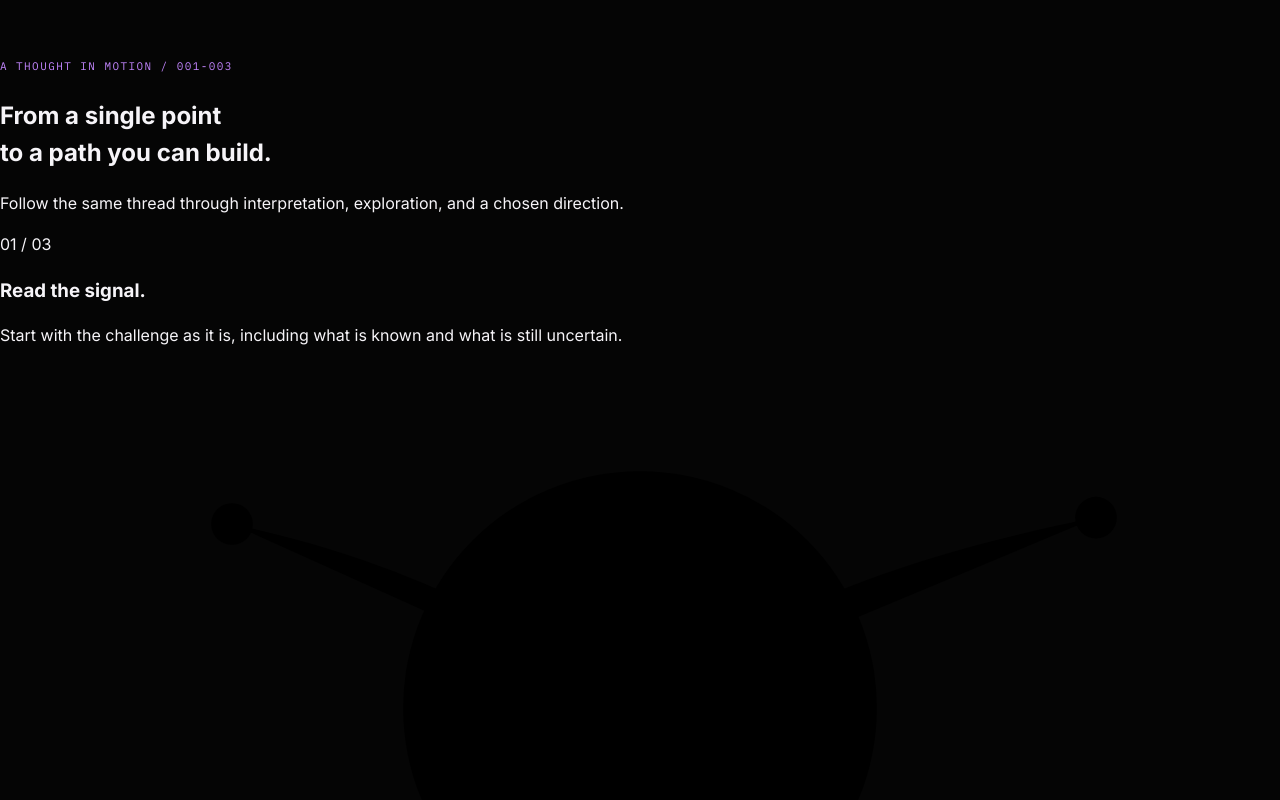
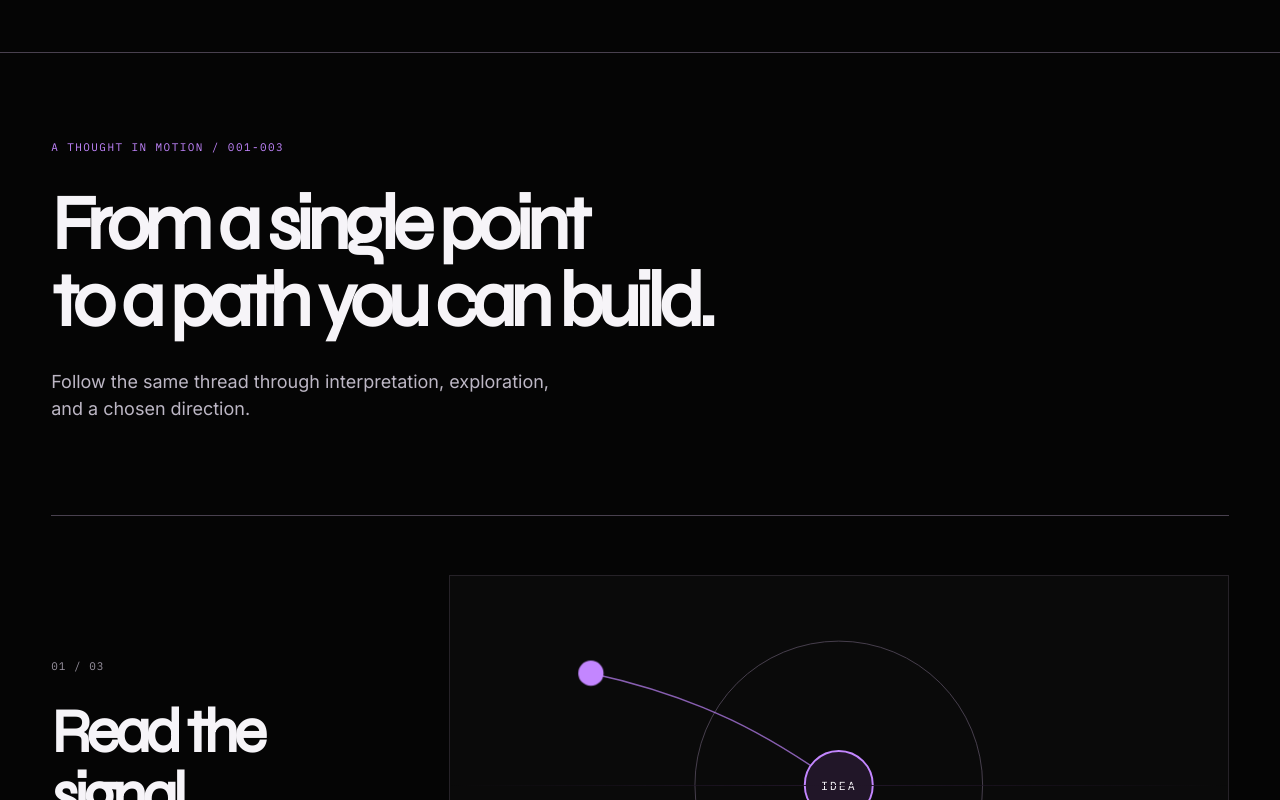
Before and after one commit to luch91/Hacktor, a React (Vite) app in the folder apps/web/: page / in a window 1280 px wide. Shown: the part 1360-2160 px from the top of the page. Built offline with nearby package versions, Linux system fonts and the light colour scheme.

Commit message:
Animate editorial landing sequence with reduced-motion state

```diff
--- a/apps/web/src/styles.css
+++ b/apps/web/src/styles.css
@@ -875,6 +875,45 @@ button:focus-visible, a:focus-visible, select:focus-visible { outline: 2px solid
 .landing-disclosure { color: var(--text-muted); font-family: var(--font-mono); font-size: 11px; margin: 0; padding: 20px clamp(20px, 4vw, 72px); }
 @keyframes orbit-breathe { to { transform: rotate(9deg) scale(1.025); } }
 
+.motion-sequence { border-top: 1px solid var(--border-strong); padding: 80px clamp(20px, 4vw, 72px) 60px; }
+.motion-sequence-intro { max-width: 900px; padding-bottom: 75px; }
+.motion-sequence-intro h2 { font-family: var(--font-display); font-size: clamp(44px, 6vw, 90px); letter-spacing: -.07em; line-height: 1; margin: 28px 0; }
+.motion-sequence-intro p { color: var(--text-secondary); font-size: 18px; line-height: 1.5; max-width: 46ch; }
+.motion-scene { align-items: center; border-top: 1px solid var(--border-strong); display: grid; gap: clamp(22px, 5vw, 90px); grid-template-columns: minmax(210px, .6fr) minmax(0, 1.4fr); min-height: 540px; padding: 48px 0; }
+.motion-scene-caption { align-self: center; }
+.motion-scene-caption > span, .motion-graphic-label, .motion-disclosure { color: var(--text-muted); font-family: var(--font-mono); font-size: 11px; letter-spacing: .09em; }
+.motion-scene-caption h3 { font-family: var(--font-display); font-size: clamp(36px, 4.8vw, 70px); letter-spacing: -.07em; line-height: 1.02; margin: 25px 0; }
+.motion-scene-caption p { color: var(--text-secondary); line-height: 1.6; max-width: 33ch; }
+.motion-graphic { background: var(--bg-secondary); border: 1px solid var(--border-subtle); min-width: 0; overflow: hidden; position: relative; }
+.motion-graphic::before { background: linear-gradient(90deg, transparent, var(--accent-subtle), transparent); content: ''; height: 1px; left: 0; position: absolute; right: 0; top: 50%; }
+.motion-graphic svg { display: block; width: 100%; }
+.motion-graphic-label { bottom: 18px; left: 22px; position: absolute; }
+.motion-graphic text { fill: var(--text-primary); font-family: var(--font-mono); font-size: 12px; letter-spacing: 2px; }
+.motion-halo { fill: none; stroke: var(--border-strong); stroke-width: 1; }
+.motion-line { fill: none; stroke: var(--accent); stroke-width: 1.5; stroke-dasharray: 420; stroke-dashoffset: 420; opacity: .68; }
+.motion-center { fill: var(--accent-subtle); stroke: var(--accent); stroke-width: 2; }
+.motion-node { fill: var(--accent); opacity: .24; transform-box: fill-box; transform-origin: center; }
+.motion-signal .motion-line:not(.motion-line-one), .motion-signal .motion-node:not(.motion-node-one) { display: none; }
+.motion-field .motion-line-four, .motion-field .motion-node-four { display: none; }
+.motion-resolve .motion-node-three { fill: var(--text-primary); }
+.motion-scene.is-visible .motion-line { animation: motion-draw 1.1s ease-out forwards; }
+.motion-scene.is-visible .motion-line-two { animation-delay: .18s; }
+.motion-scene.is-visible .motion-line-three { animation-delay: .36s; }
+.motion-scene.is-visible .motion-line-four { animation-delay: .54s; }
+.motion-scene.is-visible .motion-node { animation: motion-emerge .55s ease-out both; animation-delay: .65s; }
+.motion-scene.is-visible .motion-node-two { animation-delay: .8s; }
+.motion-scene.is-visible .motion-node-three { animation-delay: .95s; }
+.motion-scene.is-visible .motion-node-four { animation-delay: 1.1s; }
+.motion-scene.is-visible .motion-scene-caption { animation: motion-settle .7s ease-out both; }
+.motion-disclosure { border-top: 1px solid var(--border-subtle); margin: 0; padding-top: 22px; }
+@keyframes motion-draw { to { stroke-dashoffset: 0; } }
+@keyframes motion-emerge { from { opacity: 0; transform: scale(.25); } to { opacity: 1; transform: scale(1); } }
+@keyframes motion-settle { from { filter: blur(8px); opacity: .55; transform: translateY(18px); } to { filter: blur(0); opacity: 1; transform: translateY(0); } }
+@media (max-width: 768px) { .motion-sequence { padding-top: 62px; } .motion-sequence-intro { padding-bottom: 40px; } .motion-scene { gap: 18px; grid-template-columns: 1fr; min-height: 0; padding: 42px 0 56px; } .motion-scene-caption h3 { margin: 14px 0; } .motion-graphic { max-width: 750px; width: 100%; } }
+@media (prefers-reduced-motion: reduce) { .motion-scene.is-visible .motion-line, .motion-scene.is-visible .motion-node, .motion-scene.is-visible .motion-scene-caption { animation: none !important; } .motion-line { stroke-dashoffset: 0; } .motion-node { opacity: 1; } }
+
+
+
 .studio-shell { grid-template-columns: clamp(205px, 17vw, 270px) minmax(0, 1fr) clamp(270px, 22vw, 360px); }
 .stage-rail { padding: 26px 18px; }
 .rail-context { border-bottom: 1px solid var(--border-strong); margin-bottom: 30px; padding-bottom: 22px; }
```
